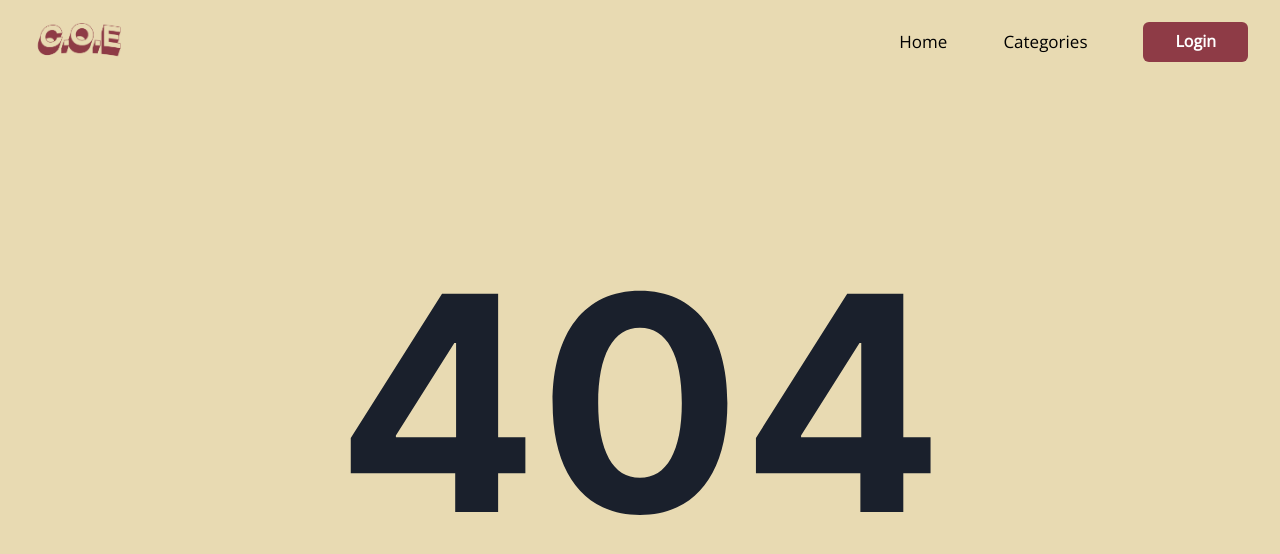
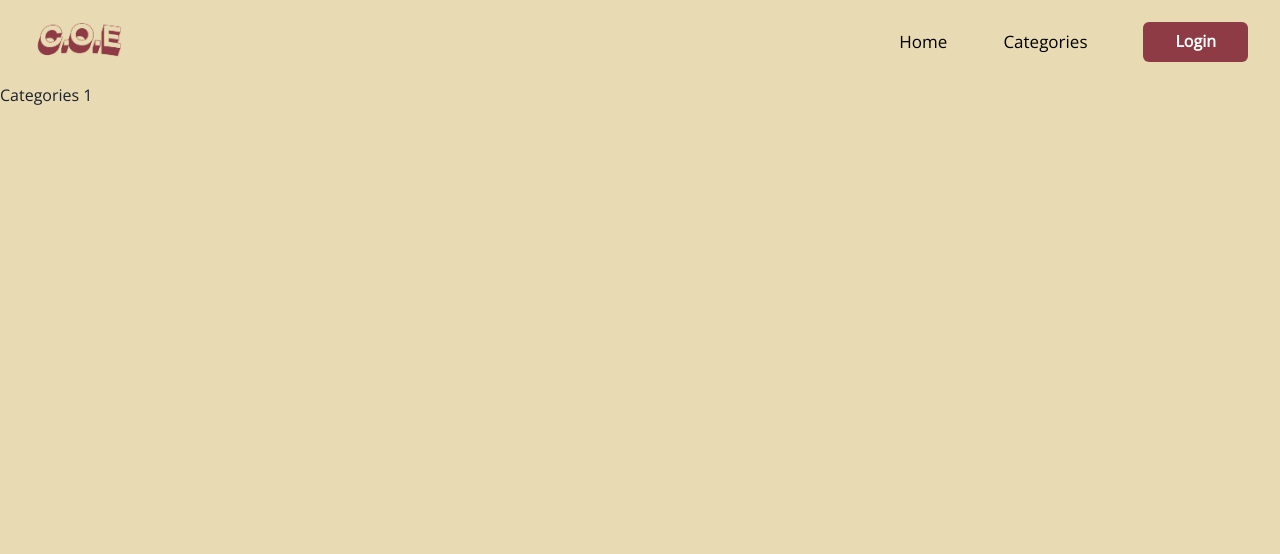
Before and after one commit to damiisdandy/lmu-voting, a Next.js app: page /categories/1 in a window 1280 px wide. Before the commit this address had no page. Shown: the top 554 px of the page. Built offline with nearby package versions, Linux system fonts and the light colour scheme; a web font is replaced by a local one.

Commit message:
added categories page

```diff
--- /dev/null
+++ b/pages/categories/[category].tsx
@@ -0,0 +1,9 @@
+import { useRouter } from "next/router";
+import Page from "../../components/Page";
+
+const Category = () => {
+  const { query } = useRouter();
+  return <Page description="Categories">Categories {query.category}</Page>;
+};
+
+export default Category;
--- a/pages/login.tsx
+++ b/pages/login.tsx
@@ -6,6 +6,7 @@ import {
   Input,
   BoxProps,
   chakra,
+  useToast,
 } from "@chakra-ui/react";
 import { AnimatePresence, motion, MotionProps } from "framer-motion";
 import { useRouter } from "next/router";
@@ -71,6 +72,7 @@ const Login = () => {
   const [hasPasscode, setHasPasscode] = useState<boolean>(false);
   const { handleSubmit, register } = useForm();
   const { push } = useRouter();
+  const toast = useToast();
 
   const login = async (data: any) => {
     console.log(data);
```
Also changed, not shown: pages/categories/index.tsx (added, +7 -0 lines).
